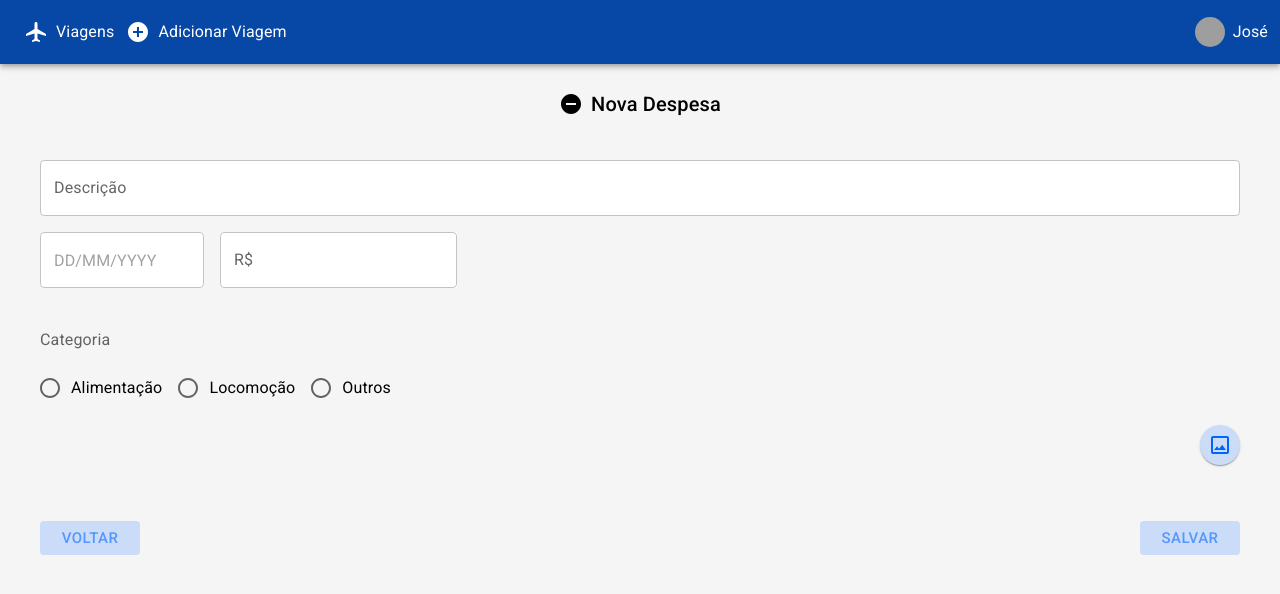
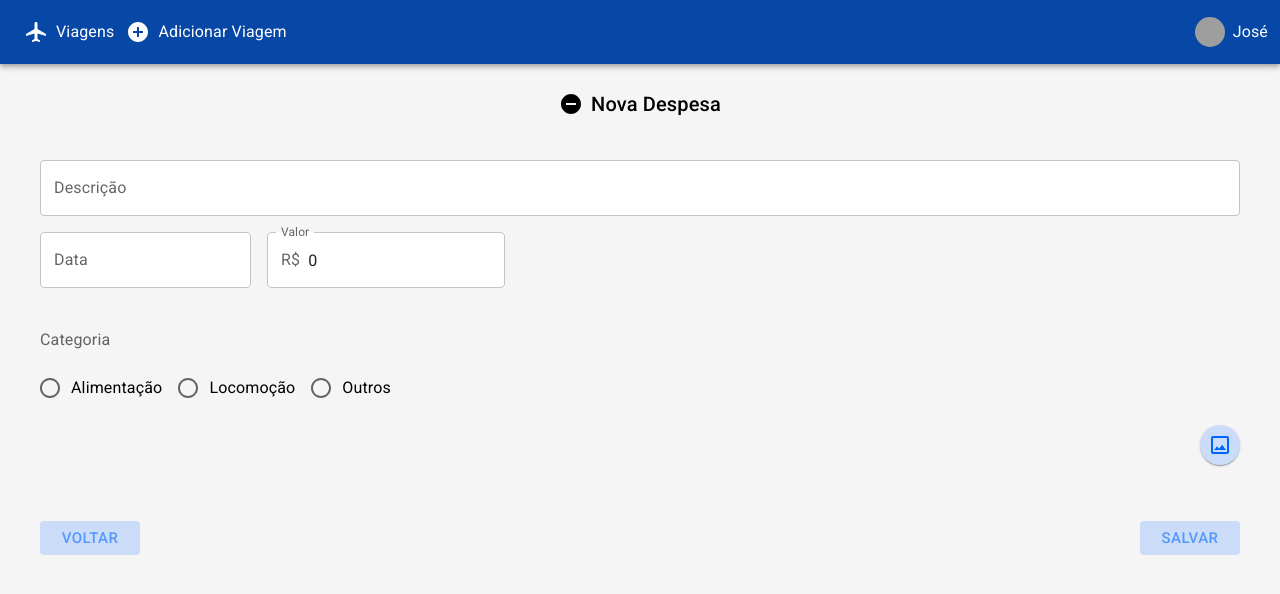
Before and after one commit to lismarreiros/vite-project, a React (Vite) app: page /novadespesa in a window 1280 px wide. Shown: the top 594 px of the page. Built offline with nearby package versions, Linux system fonts and the light colour scheme; grey boxes are pictures that could not be loaded.

Commit message:
validações ok

```diff
--- a/src/components/detalhes/NDespesaMobile.tsx
+++ b/src/components/detalhes/NDespesaMobile.tsx
@@ -6,39 +6,26 @@ import { ImageOutlined, RemoveCircle } from "@mui/icons-material";
 import { NavBar } from "../layouts/Navbar";
 import { useNavigate } from "react-router-dom";
 import { zodResolver } from "@hookform/resolvers/zod";
-import * as z from "zod";
-import { FormProvider, useForm } from "react-hook-form";
+import * as z from "zod";;
 import { useState } from 'react';
-
+import { useForm, Controller } from "react-hook-form";
 
 const schema = z.object({
-    descricaoDes: z.string().min(1, 'Descrição obrigatória')
-    .max(100)
-    .transform(cidade => {
-    return cidade.trim().split('').map(word => {
-    return word[0].toLocaleUpperCase().concat(word.substring(1))
-    }).join(' ')}),
+  descriptionDes: z.string().min(1, 'Descrição é obrigatória')
+  .max(100),
 
-    dataDes: z.coerce.date({
+  dateDes: z.coerce.date({
   errorMap: () => {
   return {
   message: 'Selecione uma data'
   }}}),
 
-    valueDes: z.coerce.number({
-    errorMap: () => {
-    return {
-    message: 'Informe  um valor.'
-    }}})
-    .positive({message:'Digite um número válido'}),
+  valueDes: z.coerce.number().min(0.01, {
+    message: 'Informe um valor válido.',
+  }),
+  categorieDes: z.string().min(1, 'Selecione uma opção.'),
 
   imageDes: z.instanceof(FileList).transform(list => list.item(0)).optional(),
-
-    categoriaDes:  z.string({
-    errorMap: () => {
-    return {
-    message: 'Selecione uma opção.'
-    }}}),
 
 }).required();
 
@@ -57,72 +44,122 @@ const VisuallyHiddenInput = styled('input')({
 });
 
 
-
 const NDespesaMobile = () => {
   const [output, setOutput] = useState('')
-  const navigate = useNavigate();
-  const methods = useForm<FormValuesDespesas>({
+  const { control,
+    handleSubmit,
+    formState: { errors }} = useForm<FormValuesDespesas>({
     resolver: zodResolver(schema),
     criteriaMode: "all",
     mode: "all",
     defaultValues: {
-    descricaoDes: "",
-    dataDes: undefined,
-    valueDes: undefined,
-    categoriaDes: ''
+     descriptionDes: '',
+     dateDes: undefined,
+     valueDes: 0,
+     categorieDes: '',
+     imageDes: undefined,
   },
-    });
+  })
+  const navigate = useNavigate();
+
+  const [uploadedImage, setUploadedImage] = useState(null);
+
+  const handleImageChange = (event) => {
+    const file = event.target.files[0];
+    // You can update the form state or save the image for later use.
+    setUploadedImage(file);
+  };
 
   function createDespesa(data:any) {
   setOutput(JSON.stringify(data, null, 2))}
 
   return (
-  <FormProvider {...methods}>
+  <div>
    <NavBar/>
-   <form onSubmit={methods.handleSubmit(createDespesa)}>
+
+   <form onSubmit={handleSubmit(createDespesa)}>
    <Box sx={{ display: 'flex', flexDirection: 'row', justifyContent: 'center', alignItems: 'center', gap: 1, marginTop: 3}}>
     <RemoveCircle/>
-    <Typography id="modal-modal-title" variant="h6" component="h2">
-    Nova Despesa
-    </Typography>
+    <Typography id="modal-modal-title" variant="h6" component="h2">Nova Despesa</Typography>
    </Box>
 
    <FormControl
    sx={{ display: 'flex', flexDirection: 'column', marginTop: 5, gap: 2, margin: 5}}>
 
   {/* INPUT DE TEXTO - DESCRIÇÃO */}
+
+  <Controller
+    name="descriptionDes"
+    control={control}
+    render={({ field }) => (
+    <Box sx={{ display: 'flex', flexDirection: 'column', gap: 1}}>
       <InputLabel htmlFor="component-outlined">Descrição</InputLabel>
+      <OutlinedInput
+      sx={{width: '100%', height: '56px', backgroundColor: '#FFFFFF'}}
+      id="component-outlined"
+      label="Descrição"
+      {...field}/>
+      {errors.descriptionDes && <Typography color="error">{errors.descriptionDes?.message}</Typography>}
+    </Box>
+    )}
+    />
 
-   <OutlinedInput
-   sx={{height: '56px', backgroundColor: '#FFFFFF'}}
-   id="component-outlined"
-   label="Descrição"/>
+   <Box sx={{display: 'flex', flexDirection: 'row', gap: 2, justifyContent:'sp' }}>
+
+  {/* INPUT DE DATA */}
+
+   <Controller
+   name="dateDes"
+   control={control}
+   render={({field}) => (
+    <Box sx={{gap:1}}>
+    <LocalizationProvider dateAdapter={AdapterDayjs}>
+    <DatePicker
+     label="Data"
+     sx={{width: '100%', height: '56px', backgroundColor: '#FFFFFF'}}
+     format="DD/MM/YYYY"
+     {...field}/>
+    </LocalizationProvider>
+    {errors.dateDes && <Typography color="error">{errors.dateDes.message}</Typography>}
+  </Box>
+   )} />
 
 
-   <Box sx={{display: 'flex', flexDirection: 'row', gap: 2, }}>
+  {/* INPUT DE VALOR */}
 
-   {/* INPUT DE DATA */}
-   <LocalizationProvider dateAdapter={AdapterDayjs}>
-   <DatePicker
-   sx={{width: '164px', height: '56px', backgroundColor: '#FFFFFF'}}
-   format="DD/MM/YYYY"/>
-   </LocalizationProvider>
-
-   {/* INPUT DE VALOR */}
+  <Controller
+  name="valueDes"
+  control={control}
+  render={({ field }) => (
+    <Box>
     <TextField
-   sx={{width: '237px', height: '56px', backgroundColor: '#FFFFFF'}}
+    label="Valor"
+    sx={{width: '100%', height: '56px', backgroundColor: '#FFFFFF'}}
     type="number"
     defaultValue="disabled"
-   InputProps={{startAdornment: <InputAdornment position="start">R$</InputAdornment>}}/>
+    InputProps={{startAdornment: <InputAdornment position="start">R$</InputAdornment>}} {...field}/>
+    {errors.valueDes && <Typography color="error"> {errors.valueDes.message}</Typography>}
+   </Box>
+  )} />
+
   </Box>
 
    {/* INPUT DE ESCOLHER A CATEGORIA */}
    <FormLabel sx={{marginTop: 3}}id="demo-row-radio-buttons-group-label">Categoria</FormLabel>
-   <RadioGroup row aria-labelledby="demo-row-radio-buttons-group-label" name="row-radio-buttons-group">
+   <Controller
+   name="categorieDes"
+   control={control}
+   render={({field}) => (
+   <RadioGroup row aria-labelledby="demo-row-radio-buttons-group-label" {...field}>
    <FormControlLabel value="alimentação" control={<Radio />} label="Alimentação" />
    <FormControlLabel value="locomoção" control={<Radio />} label="Locomoção" />
    <FormControlLabel value="outros" control={<Radio />} label="Outros" />
    </RadioGroup>
+   )} />
+
+   {errors.categorieDes && (<Typography color="error" >{errors.categorieDes.message}</Typography>)}
+
+
 
   {/* INPUT DE IMAGEM/ARQUIVOS */}
    <Box sx={{alignSelf: 'flex-end'}}>
@@ -131,8 +168,16 @@ const NDespesaMobile = () => {
    component="label">
    <ImageOutlined />
    <VisuallyHiddenInput type="file" accept="image/*" capture="environment" />
+    <input
+    type="file"
+    accept="image/*" // Specify the accepted file types (e.g., images)
+    style={{ display: 'none' }}
+    onChange={handleImageChange}
+    />
    </IconButton>
    </Box>
+
+
 
    {/* BOTÃO DE SALVAR NOVA DESPESA */}
    <Box sx={{ display: 'flex', flexDirection: 'row', justifyContent: 'space-between', marginTop: 5}}>
@@ -143,6 +188,7 @@ const NDespesaMobile = () => {
    Voltar
    </Button>
    <Button
+   type="submit"
    size="large"
    sx={{backgroundColor: '#CADCF8', color: '#5497FD', padding: 1.5, width: '100px', height: '34px'}}>
    Salvar
@@ -153,7 +199,7 @@ const NDespesaMobile = () => {
 
    <pre>{output}</pre>
 </form>
-</FormProvider>
+</div>
 
 )}
 
--- a/src/components/detalhes/NovaDespesa.tsx
+++ b/src/components/detalhes/NovaDespesa.tsx
@@ -1,9 +1,34 @@
-import { FormControl, FormLabel, styled, FormControlLabel, RadioGroup, Button, InputLabel, OutlinedInput, InputAdornment, TextField, Box, Radio } from '@mui/material';
+import { FormControl, FormLabel,
+  styled, FormControlLabel, RadioGroup,
+  Button, InputLabel, OutlinedInput, InputAdornment,
+  TextField, Box, Radio, Typography } from '@mui/material';
 import { LocalizationProvider } from '@mui/x-date-pickers';
 import { AdapterDayjs } from '@mui/x-date-pickers/AdapterDayjs';
 import { DatePicker } from '@mui/x-date-pickers/DatePicker';
 import { CloudUpload } from '@mui/icons-material';
+import * as z from "zod";
+import { zodResolver } from "@hookform/resolvers/zod";
+import { useState } from 'react';
+import { useForm, Controller } from 'react-hook-form';
 
+const schema = z.object({
+  descriptionDes: z.string().min(1, 'Descrição é obrigatória')
+  .max(100),
+
+  dateDes: z.coerce.date({
+  errorMap: () => {
+  return {
+  message: 'Selecione uma data'
+  }}}),
+
+  valueDes: z.coerce.number().min(0.01, {
+    message: 'Informe um valor válido.',
+  }),
+  categorieDes: z.string().min(1, 'Selecione uma opção.'),
+
+  imageDes: z.instanceof(FileList).transform(list => list.item(0)).optional(),
+
+}).required();
 
 const VisuallyHiddenInput = styled('input')({
   clip: 'rect(0 0 0 0)',
@@ -17,44 +42,117 @@ const VisuallyHiddenInput = styled('input')({
   width: 1,
 });
 
+type FormValuesDespesas =  z.infer<typeof schema>;
+
 const NovaDespesaForm = () => {
+  const [output, setOutput] = useState('')
+  const { control,
+    handleSubmit,
+    formState: { errors }} = useForm<FormValuesDespesas>({
+    resolver: zodResolver(schema),
+    criteriaMode: "all",
+    mode: "all",
+    defaultValues: {
+     descriptionDes: '',
+     dateDes: undefined,
+     valueDes: 0,
+     categorieDes: '',
+     imageDes: undefined,
+  },
+  })
+
+  const [uploadedImage, setUploadedImage] = useState(null);
+
+  const handleImageChange = (event) => {
+    const file = event.target.files[0];
+    // You can update the form state or save the image for later use.
+    setUploadedImage(file);
+  };
+
+  function createDespesa(data:any) {
+  setOutput(JSON.stringify(data, null, 2))}
 
   return (
 
+  <form onSubmit={handleSubmit(createDespesa)}>
   <FormControl
   sx={{ display: 'flex', flexDirection: 'column', marginTop: 5, gap: 3}}>
 
-        {/* INPUT DE TEXTO - DESCRIÇÃO */}
-        <InputLabel
-        htmlFor="component-outlined">Descrição</InputLabel>
+  {/* INPUT TEXTO - DESCRIÇÃO */}
+  <Controller
+    name="descriptionDes"
+    control={control}
+    render={({ field }) => (
+    <div>
+    <InputLabel htmlFor="component-outlined">Descrição</InputLabel>
     <OutlinedInput
-        sx={{width: '520px', height: '56px', backgroundColor: '#FFFFFF'}}
+    sx={{ width: '520px', height: '56px', backgroundColor: '#FFFFFF' }}
     id="component-outlined"
     label="Descrição"
+    {...field}/>
+    {errors.descriptionDes && (<Typography color="error">{errors.descriptionDes.message}</Typography>)}
+    </div>
+    )}
   />
+
+
+
   <Box sx={{display: 'flex', flexDirection: 'row', gap: 2, }}>
-        {/* INPUT DE DATA */}
+
+  {/* INPUT DA DATA */}
+  <Box>
+  <Controller
+   name="dateDes"
+   control={control}
+   render={({ field }) => (
    <LocalizationProvider dateAdapter={AdapterDayjs}>
    <DatePicker
-        sx={{width: '264px', height: '56px', backgroundColor: '#FFFFFF'}}
-        format="DD/MM/YYYY"/>
-        </LocalizationProvider>
+    label="Data"
+    format="DD/MM/YYYY"
+    sx={{ width: '260px', height: '56px', backgroundColor: '#FFFFFF' }}
+    {...field} />
+   </LocalizationProvider>)}
+   />
 
-        {/* INPUT DE VALOR */}
-        <TextField
-        sx={{width: '237px', height: '56px', backgroundColor: '#FFFFFF'}}
-        type="number"
-        defaultValue="disabled"
-        InputProps={{startAdornment: <InputAdornment position="start">R$</InputAdornment>}}/>
+   {errors.dateDes && (<Typography color="error">{errors.dateDes.message}</Typography>)}
   </Box>
 
-        {/* INPUT DE ESCOLHER A CATEGORIA */}
-        <FormLabel sx={{marginTop: 3}}id="demo-row-radio-buttons-group-label">Categoria</FormLabel>
-        <RadioGroup row aria-labelledby="demo-row-radio-buttons-group-label" name="row-radio-buttons-group">
+  {/* INPUT VALOR */}
+   <Box>
+   <Controller
+    name="valueDes"
+    control={control}
+    render={({ field }) => (
+    <TextField
+     label="Valor"
+     type="number"
+     sx={{ width: '240px', height: '56px', backgroundColor: '#FFFFFF' }}
+     InputProps={{ startAdornment: <InputAdornment position="start">R$</InputAdornment> }}
+    {...field}>
+    </TextField>
+    )} />
+
+    {errors.valueDes && ( <Typography color="error">{errors.valueDes.message}</Typography>  )}
+   </Box>
+   </Box>
+
+   {/* INPUT CATEGORIA */}
+
+    <FormLabel sx={{ marginTop: 3 }} id="demo-row-radio-buttons-group-label">Categoria</FormLabel>
+
+    <Controller
+    name="categorieDes"
+    control={control}
+    render={({ field }) => (
+    <RadioGroup row aria-labelledby="demo-row-radio-buttons-group-label" {...field}>
     <FormControlLabel value="alimentação" control={<Radio />} label="Alimentação" />
     <FormControlLabel value="locomoção" control={<Radio />} label="Locomoção" />
     <FormControlLabel value="outros" control={<Radio />} label="Outros" />
-       </RadioGroup>
+    </RadioGroup> )} />
+
+    {errors.categorieDes && (<Typography color="error">{errors.categorieDes.message}</Typography>)}
+
+
 
   {/* INPUT DE IMAGEM/ARQUIVOS */}
    <Button
@@ -62,17 +160,26 @@ const NovaDespesaForm = () => {
    component="label" variant="contained" startIcon={<CloudUpload />}>
    Upload file
    <VisuallyHiddenInput type="file" />
+    <input
+    type="file"
+    accept="image/*" // Specify the accepted file types (e.g., images)
+    style={{ display: 'none' }}
+    onChange={handleImageChange}
+    />
    </Button>
 
   {/* BOTÃO DE SALVAR NOVA DESPESA */}
-      <Box sx={{ alignSelf:'flex-end', marginTop: 7}}>
+
+  <Box sx={{ alignSelf:'flex-end', marginTop: 2}}>
   <Button
+  type="submit"
   size="large"
   sx={{backgroundColor: '#CADCF8', color: '#5497FD', padding: 1.5, width: '100px', height: '34px'}}>
   Salvar
   </Button>
   </Box>
   </FormControl>
+  </form>
 
   )
 }
```
Lines whose indentation alone changed are shown as unchanged.
